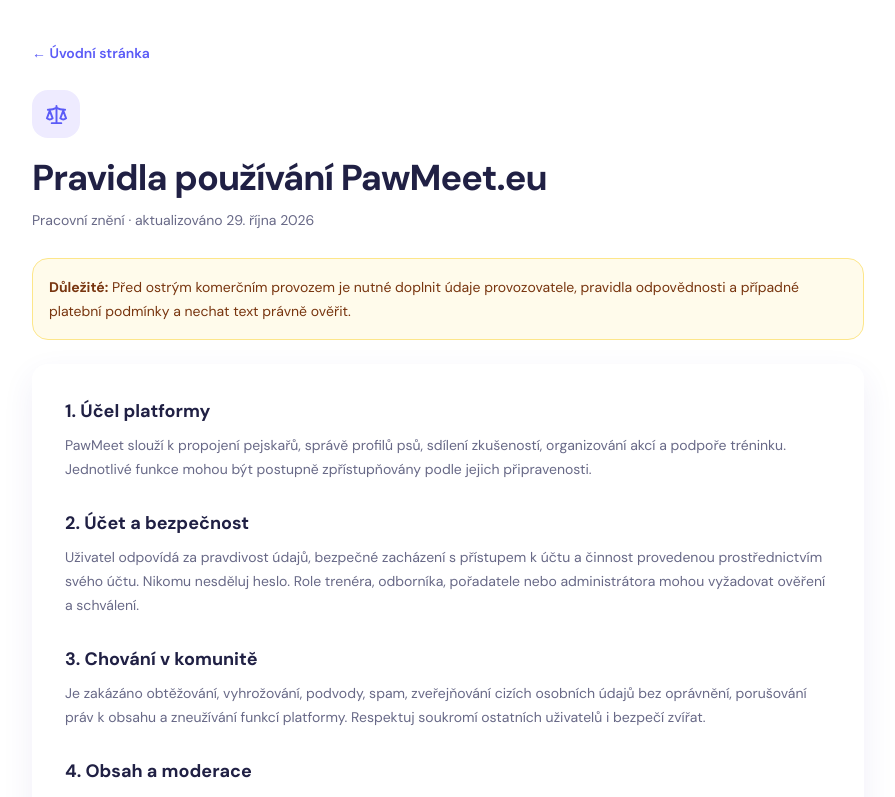
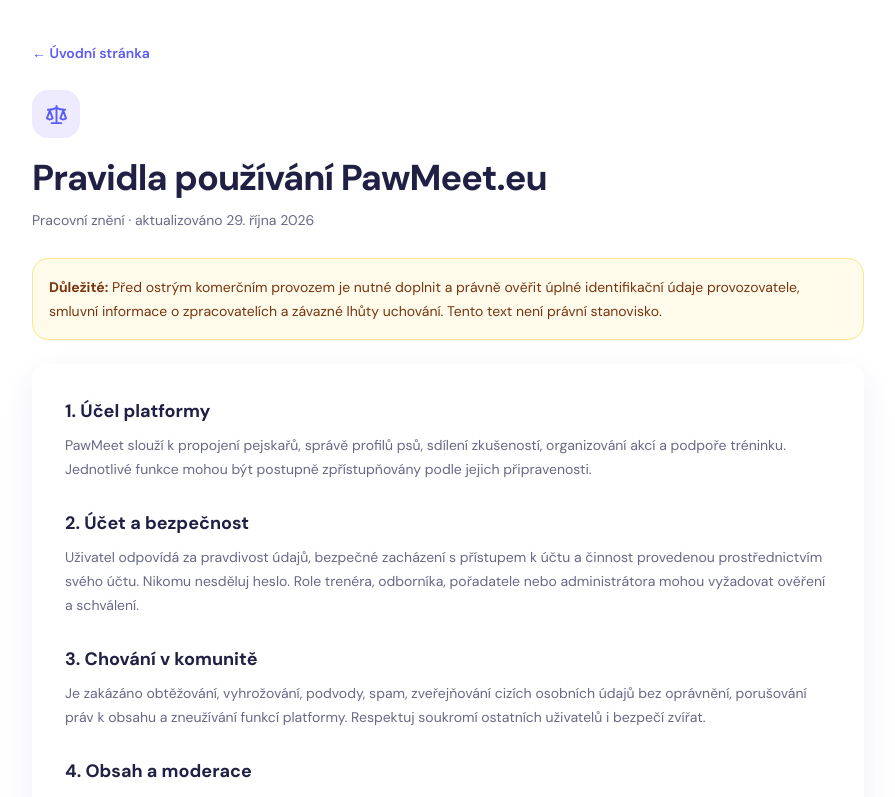
Before and after one commit to miroslavmanas94-blip/pawmeet.eu, a Next.js app: page /terms in a window 1280 px wide. Shown: the top 797 px of the page, without its empty margins (192-1087 px from the left). Built offline with nearby package versions, Linux system fonts and the light colour scheme; no server answers.

Commit message:
Clarify legal readiness notice

```diff
--- a/app/terms/page.tsx
+++ b/app/terms/page.tsx
@@ -8,7 +8,7 @@ export default function TermsPage() {
       <div className="mt-6 flex h-12 w-12 items-center justify-center rounded-2xl bg-[var(--pm-active)] text-[var(--pm-accent)]"><Scale size={23}/></div>
       <h1 className="mt-5 text-4xl font-bold tracking-tight">Pravidla používání PawMeet.eu</h1>
       <p className="mt-3 text-sm text-[var(--pm-muted)]">Pracovní znění · aktualizováno 29. října 2026</p>
-      <div className="mt-7 rounded-2xl border border-amber-200 bg-amber-50 p-4 text-sm leading-6 text-amber-900"><strong>Důležité:</strong> Před ostrým komerčním provozem je nutné doplnit údaje provozovatele, pravidla odpovědnosti a případné platební podmínky a nechat text právně ověřit.</div>
+      <div className="mt-7 rounded-2xl border border-amber-200 bg-amber-50 p-4 text-sm leading-6 text-amber-900"><strong>Důležité:</strong> Před ostrým komerčním provozem je nutné doplnit a právně ověřit úplné identifikační údaje provozovatele, smluvní informace o zpracovatelích a závazné lhůty uchování. Tento text není právní stanovisko.</div>
       <div className="pawmeet-glass mt-6 space-y-7 rounded-2xl p-6 sm:p-8">
         <section><h2 className="text-lg font-bold">1. Účel platformy</h2><p className="mt-2 text-sm leading-6 text-[var(--pm-muted)]">PawMeet slouží k propojení pejskařů, správě profilů psů, sdílení zkušeností, organizování akcí a podpoře tréninku. Jednotlivé funkce mohou být postupně zpřístupňovány podle jejich připravenosti.</p></section>
         <section><h2 className="text-lg font-bold">2. Účet a bezpečnost</h2><p className="mt-2 text-sm leading-6 text-[var(--pm-muted)]">Uživatel odpovídá za pravdivost údajů, bezpečné zacházení s přístupem k účtu a činnost provedenou prostřednictvím svého účtu. Nikomu nesděluj heslo. Role trenéra, odborníka, pořadatele nebo administrátora mohou vyžadovat ověření a schválení.</p></section>
```
